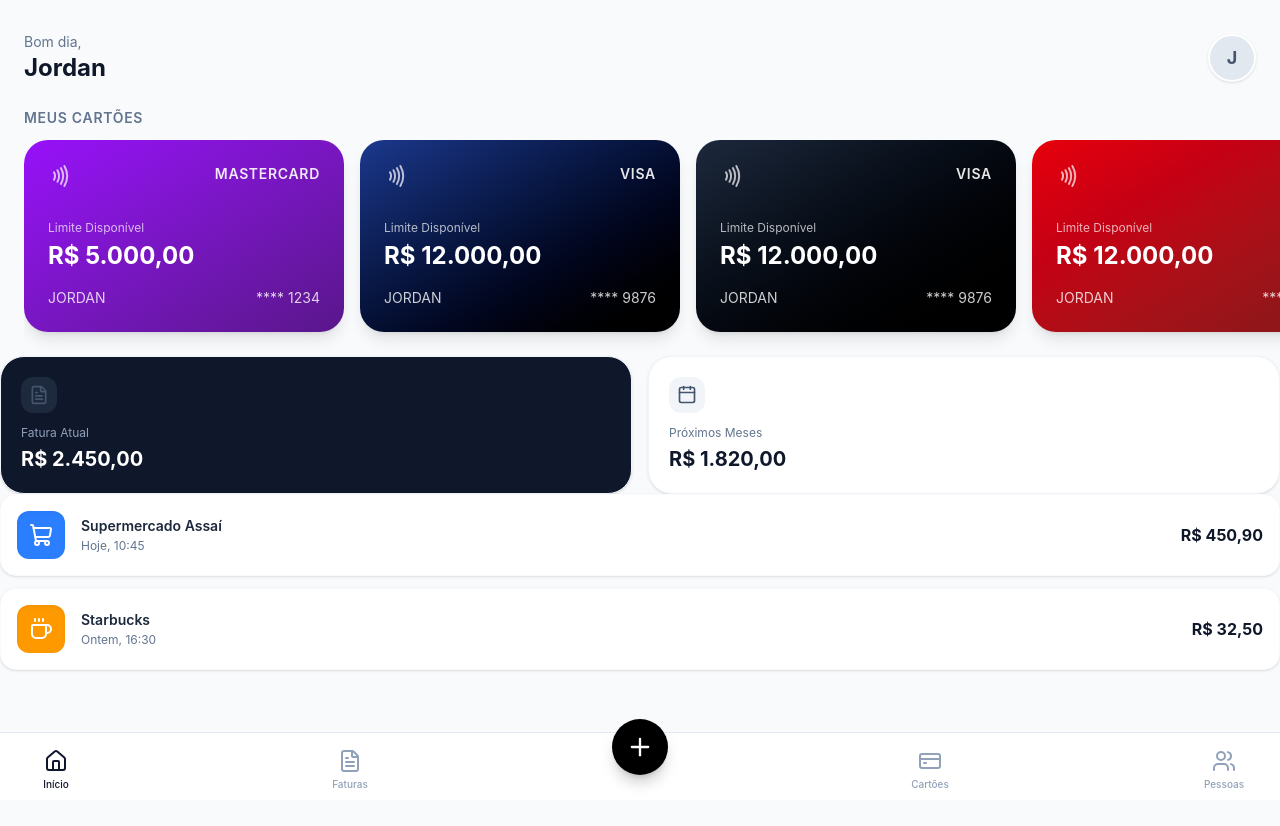
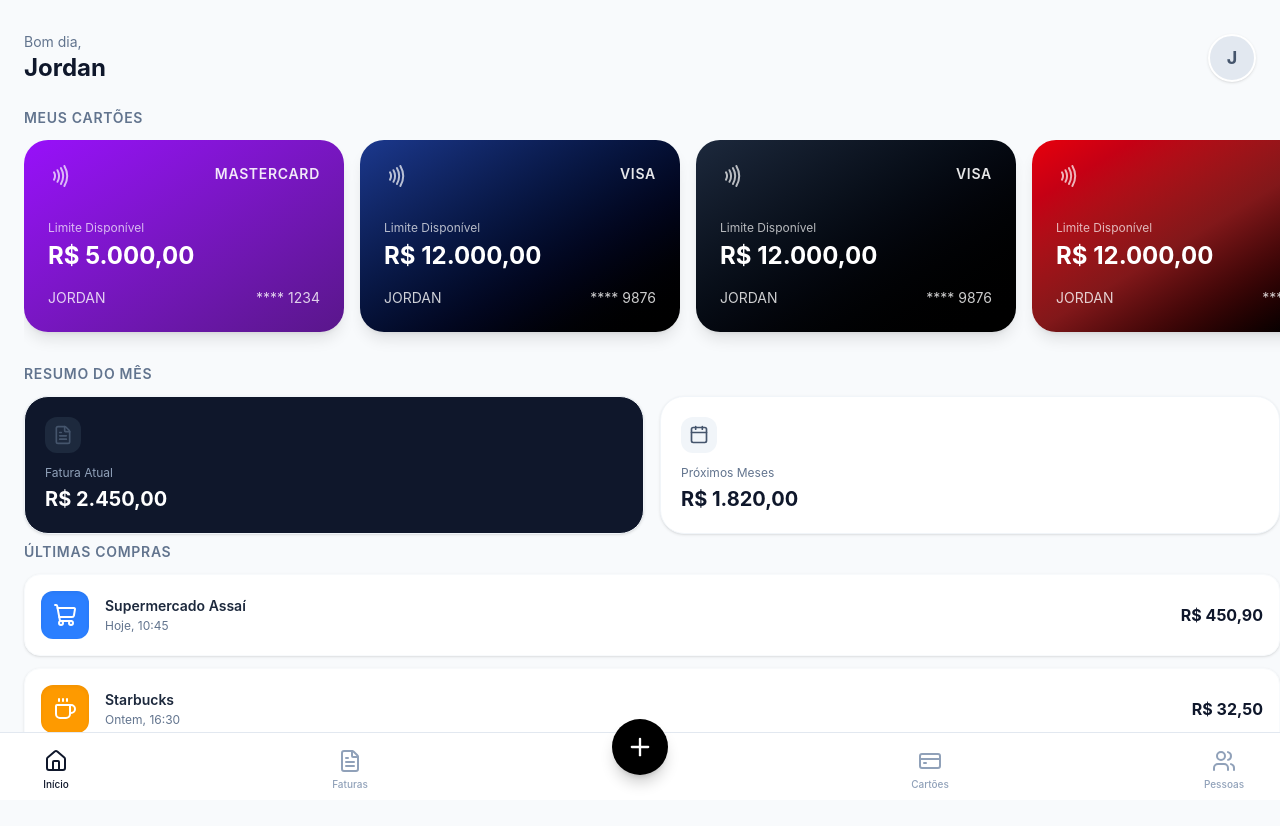
Before and after one commit to J-alvesc/spendify_app, a React (Vite) app: page / in a window 1280 px wide. Shown: the top 826 px of the page. Before the commit the page ends 800 px from the top, so only its background shows below. Built offline with nearby package versions, Linux system fonts and the light colour scheme.

Commit message:
Alteração de props e dashboard

```diff
--- a/src/components/layout/sections/SummarySection.tsx
+++ b/src/components/layout/sections/SummarySection.tsx
@@ -3,10 +3,15 @@ import { resumoMes } from "../../../types/data/dashboard";
 
 export function SummarySections() {
   return (
-    <div className="flex gap-4">
-      {resumoMes.map((item) => (
-        <SummaryCard key={item.id} {...item} />
-      ))}
-    </div>
+    <section className="mt-2 pl-6">
+      <h3 className="text-sm font-semibold text-slate-500 mb-3 uppercase tracking-wider">
+        Resumo do mês
+      </h3>
+      <div className="flex gap-4">
+        {resumoMes.map((item) => (
+          <SummaryCard key={item.id} {...item} />
+        ))}
+      </div>
+    </section>
   );
 }
--- a/src/components/layout/sections/TransactionsSection.tsx
+++ b/src/components/layout/sections/TransactionsSection.tsx
@@ -3,10 +3,15 @@ import { ultimasCompras } from "../../../types/data/dashboard";
 
 export function TransactionsSection() {
   return (
-    <div className="flex flex-col gap-3">
-      {ultimasCompras.map((compra) => (
-        <TransactionItem key={compra.id} {...compra} />
-      ))}
-    </div>
+    <section className="mt-2 pl-6">
+      <h3 className="text-sm font-semibold text-slate-500 mb-3 uppercase tracking-wider">
+        Últimas compras
+      </h3>
+      <div className="flex flex-col gap-3">
+        {ultimasCompras.map((compra) => (
+          <TransactionItem key={compra.id} {...compra} />
+        ))}
+      </div>
+    </section>
   );
 }
--- a/src/types/card.ts
+++ b/src/types/card.ts
@@ -15,7 +15,7 @@ export const meusCartoes: CreditCardProps[] = [
     flag: "VISA",
     lastDigits: "9876",
     limit: "R$ 12.000,00",
-    colorClass: "bg-gradient-to-br from-blue-900 to-blue 800 to-black",
+    colorClass: "bg-gradient-to-br from-blue-900 via-blue 800 to-black",
   },
   {
     id: "3",
@@ -31,7 +31,6 @@ export const meusCartoes: CreditCardProps[] = [
     flag: "VISA",
     lastDigits: "9876",
     limit: "R$ 12.000,00",
-    colorClass: "bg-gradient-to-br from-red-600 to-red-900 800 to-black",
+    colorClass: "bg-gradient-to-br from-red-600 via-red-900 800 to-black",
   },
-
 ];
--- a/src/types/data/dashboard.tsx
+++ b/src/types/data/dashboard.tsx
@@ -1,5 +1,5 @@
 import { FileText, Calendar, ShoppingCart, Coffee } from "lucide-react";
-import type { SummaryCardProps, PurchaseProps } from "../index";
+import type { SummaryCardProps, TransactionItemProps } from "../index";
 
 export const resumoMes: SummaryCardProps[] = [
   {
@@ -17,7 +17,7 @@ export const resumoMes: SummaryCardProps[] = [
   },
 ];
 
-export const ultimasCompras: PurchaseProps[] = [
+export const ultimasCompras: TransactionItemProps[] = [
   {
     id: "1",
     title: "Supermercado Assaí",
```
Also changed, not shown: src/types/index.ts (+0 -9 lines), database_password_supabase.txt (deleted).
